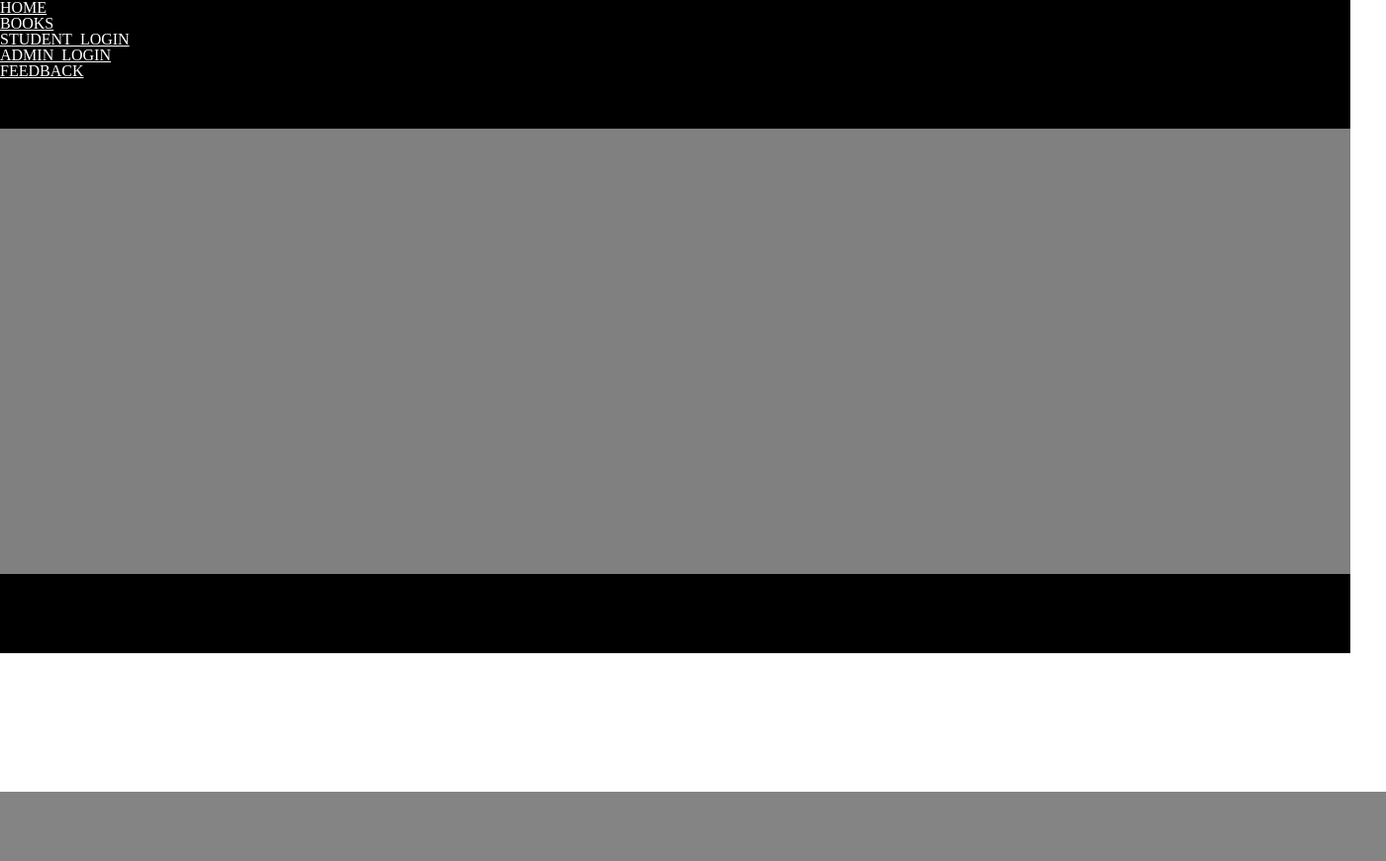
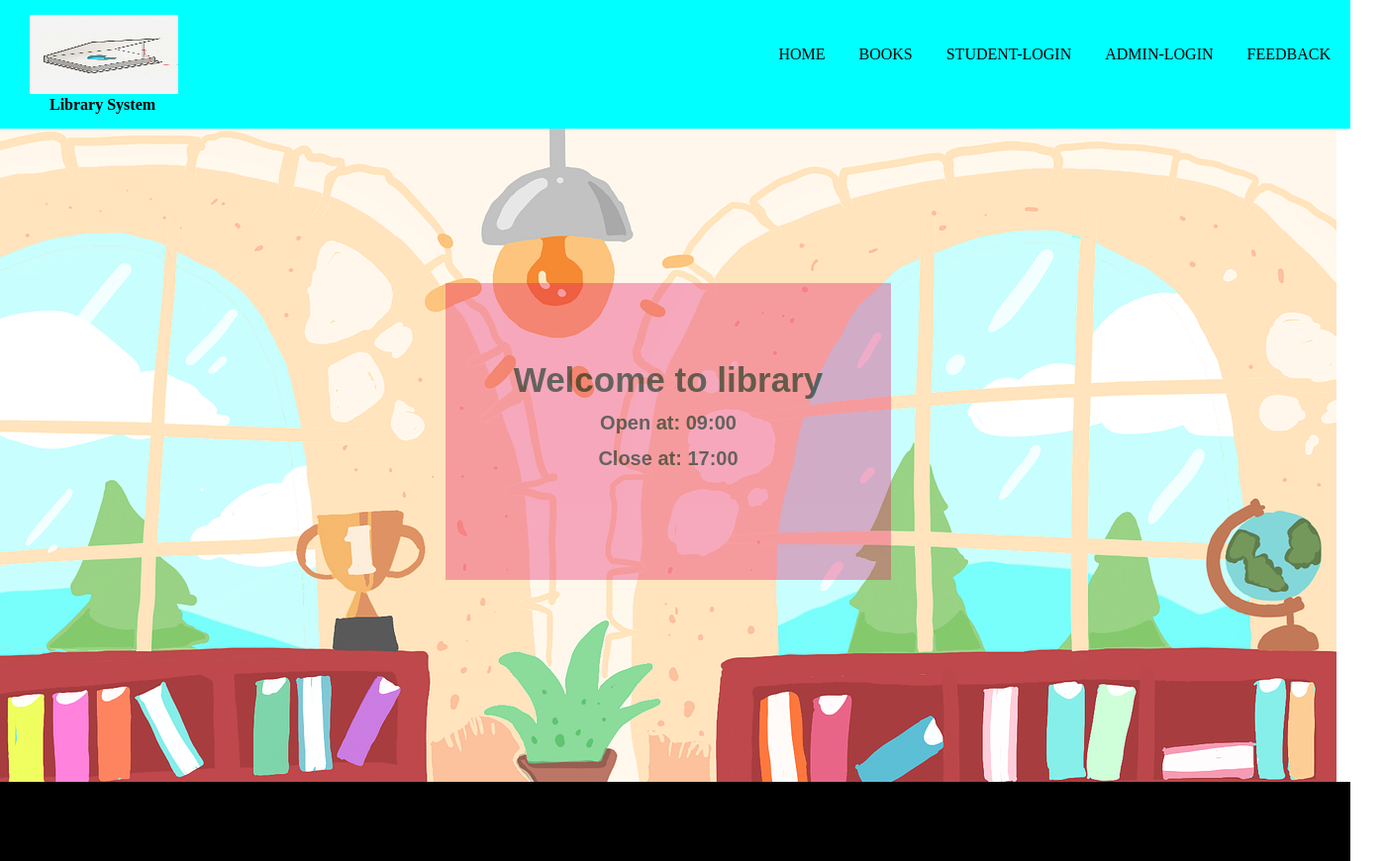
Before and after one commit to Dineshlahi/Library_Management_System_PHP_MySQL, a PHP site: page / in a window 1400 px wide. Shown: the whole page at 99% size. Before the commit the page ends 800 px from the top, so only its background shows below. Run offline with PHP 8.4, Linux system fonts and the light colour scheme.

Commit message:
add a logo and background image

```diff
--- a/index.html
+++ b/index.html
@@ -10,17 +10,30 @@
 <body>
     <div class="wrapper">
         <header>
+            <div class="logo">
+                <img src="images/book1.jpg">
+                <h1 style="color: black;padding-left: 30px;">Library System</h1>
+            </div>
+
             <nav>
                <ul>
                 <li><a href="">HOME</a></li>
                 <li><a href="">BOOKS</a></li>
-                <li><a href="">STUDENT_LOGIN</a></li>
-                <li><a href="">ADMIN_LOGIN</a></li>
+                <li><a href="">STUDENT-LOGIN</a></li>
+                <li><a href="">ADMIN-LOGIN</a></li>
                 <li><a href="">FEEDBACK</a></li>
                </ul>
             </nav>
         </header>
         <section>
+            <br><br><br><br><br><br>
+            <div class="box">
+                <br><br><br><br><br>
+                <h1 style="text-align: center; font-size: 35px; font-family: Arial, Helvetica, sans-serif;">Welcome to library</h1></br>
+                <h1 style="text-align: center; font-size: 20px; font-family: Arial, Helvetica, sans-serif;">Open at: 09:00</h1><br>
+                <h1 style="text-align: center; font-size: 20px; font-family: Arial, Helvetica, sans-serif;">Close at: 17:00</h1><br>
+
+            </div>
 
         </section>
         <footer>
--- a/style.css
+++ b/style.css
@@ -112,13 +112,15 @@ header
 {
     height: 130px;
     width: 1364px;
-    background-color: black;
+    background-color: aqua;
 }
 section
 {
-    height: 450px;
-    width: 1364px;
+    height: 100%;
+    width: 100%;
     background-color: grey;
+    background-image: url(images/bg_book.png);
+
 }
 
 footer
@@ -127,7 +129,45 @@ footer
     width: 1364px;
     background-color: black;
 }
+.logo
+{
+    padding-left: 20px;
+    float: left;
+
+}
 li a
 {
-    color: white;
+    color: black;
+    text-decoration: none;
 }
+nav
+{
+    word-spacing:30px;
+    padding: 20px;
+    float: right;
+}
+
+nav li
+{
+
+    display: inline-block;
+    line-height: 70px;
+
+}
+.logo img
+{
+    width: 150px;
+    height: 80px;
+    padding-top: 15px;
+    padding-left: 10px;
+}
+
+.box
+{
+    height: 300px;
+    width: 450px;
+    background-color: #e40c5e8f;
+    margin: 60px auto;
+    opacity: .6;
+
+}
```
Also changed, not shown: images/bg_book.png (added), images/book1.jpg (added).
